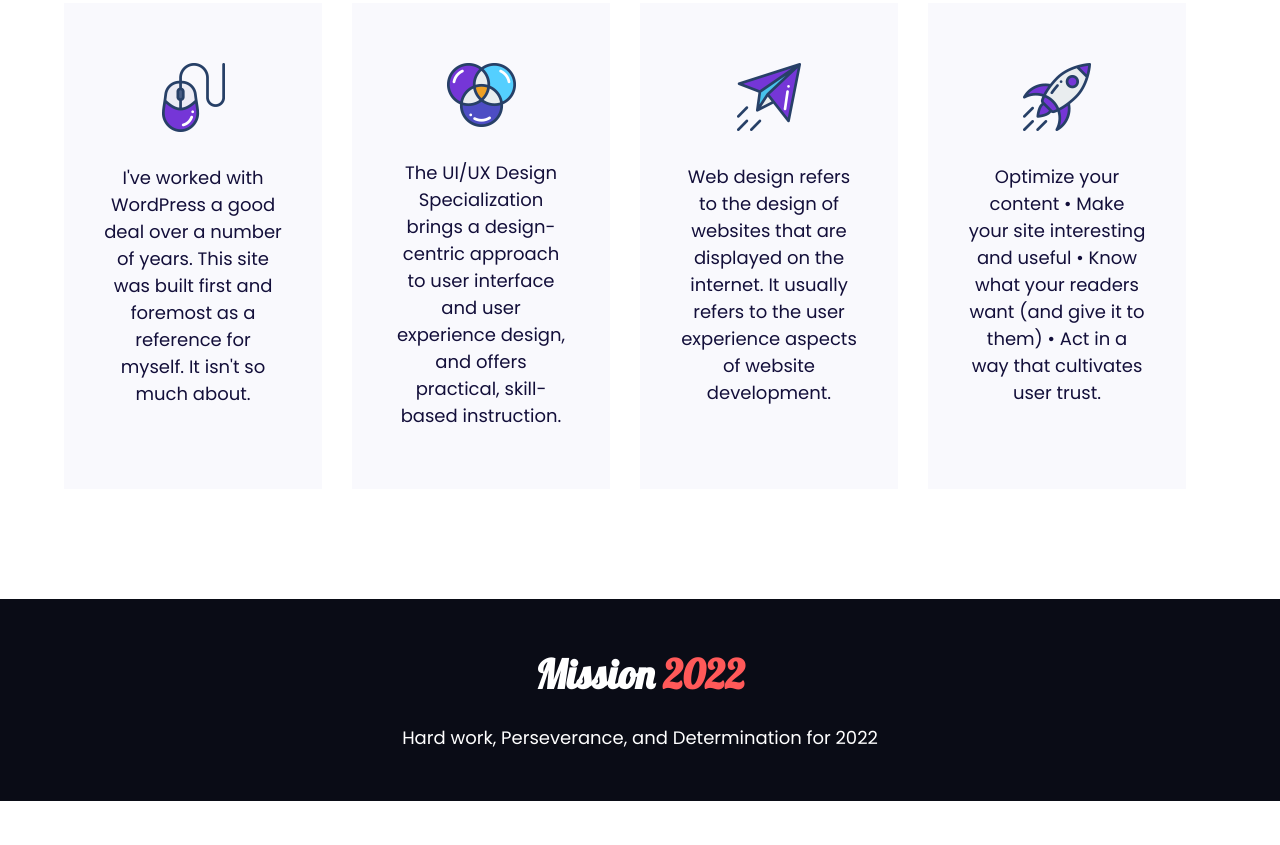
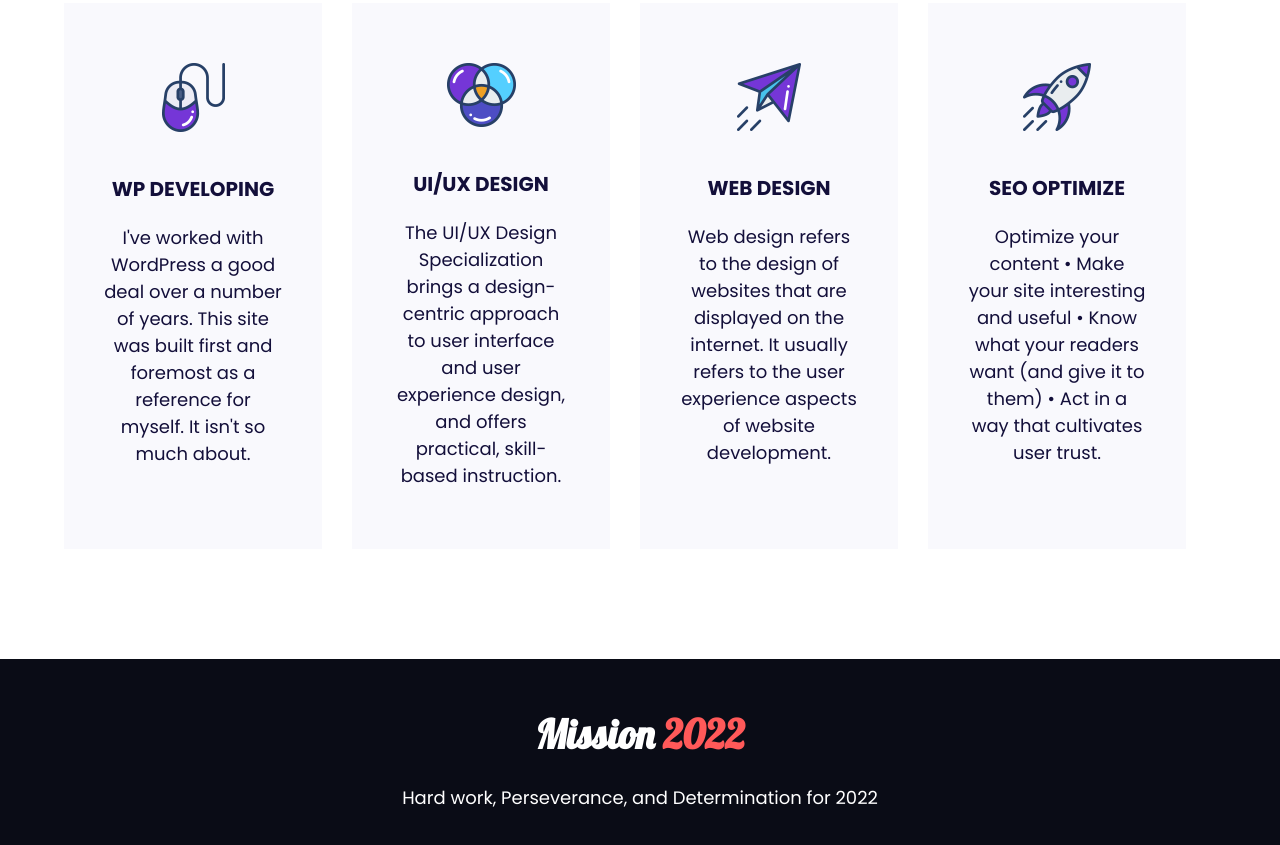
Before and after one commit to smazimoddin/milestone1-personal-portfolio, a plain HTML site: page index.html in a window 1280 px wide. Shown: the part 3229-4074 px from the top of the page. Before the commit the page ends 4030 px from the top, so only its background shows below. Drawn offline with Linux system fonts and the light colour scheme.

Commit message:
service offers updated

```diff
--- a/index.html
+++ b/index.html
@@ -128,6 +128,7 @@
       <div class="service-offers-items">
         <div class="service-offers-single-item">
           <img src="images/service-offers/s1.png" alt="WP DEVELOPING" />
+          <h4>WP DEVELOPING</h4>
           <p>
             I've worked with WordPress a good deal over a number of years. This
             site was built first and foremost as a reference for myself. It
@@ -136,6 +137,7 @@
         </div>
         <div class="service-offers-single-item">
           <img src="images/service-offers/s2.png" alt="UI/UX DESIGN" />
+          <h4>UI/UX DESIGN</h4>
           <p>
             The UI/UX Design Specialization brings a design-centric approach to
             user interface and user experience design, and offers practical,
@@ -144,6 +146,7 @@
         </div>
         <div class="service-offers-single-item">
           <img src="images/service-offers/s3.png" alt="WEB DESIGN" />
+          <h4>WEB DESIGN</h4>
           <p>
             Web design refers to the design of websites that are displayed on
             the internet. It usually refers to the user experience aspects of
@@ -152,6 +155,7 @@
         </div>
         <div class="service-offers-single-item">
           <img src="images/service-offers/s4.png" alt="SEO OPTIMIZE" />
+          <h4>SEO OPTIMIZE</h4>
           <p>
             Optimize your content • Make your site interesting and useful • Know
             what your readers want (and give it to them) • Act in a way that
--- a/style.css
+++ b/style.css
@@ -240,8 +240,11 @@ section.mission-area h1 {
   background: #fff;
 }
 
-.service-offers-single-item p {
-  margin-top: 25px;
+.service-offers-single-item h4 {
+  margin-top: 35px;
+  margin-bottom: 20px;
+  font-size: 20px;
+  text-transform: uppercase;
 }
 
 /* footer area */
```
